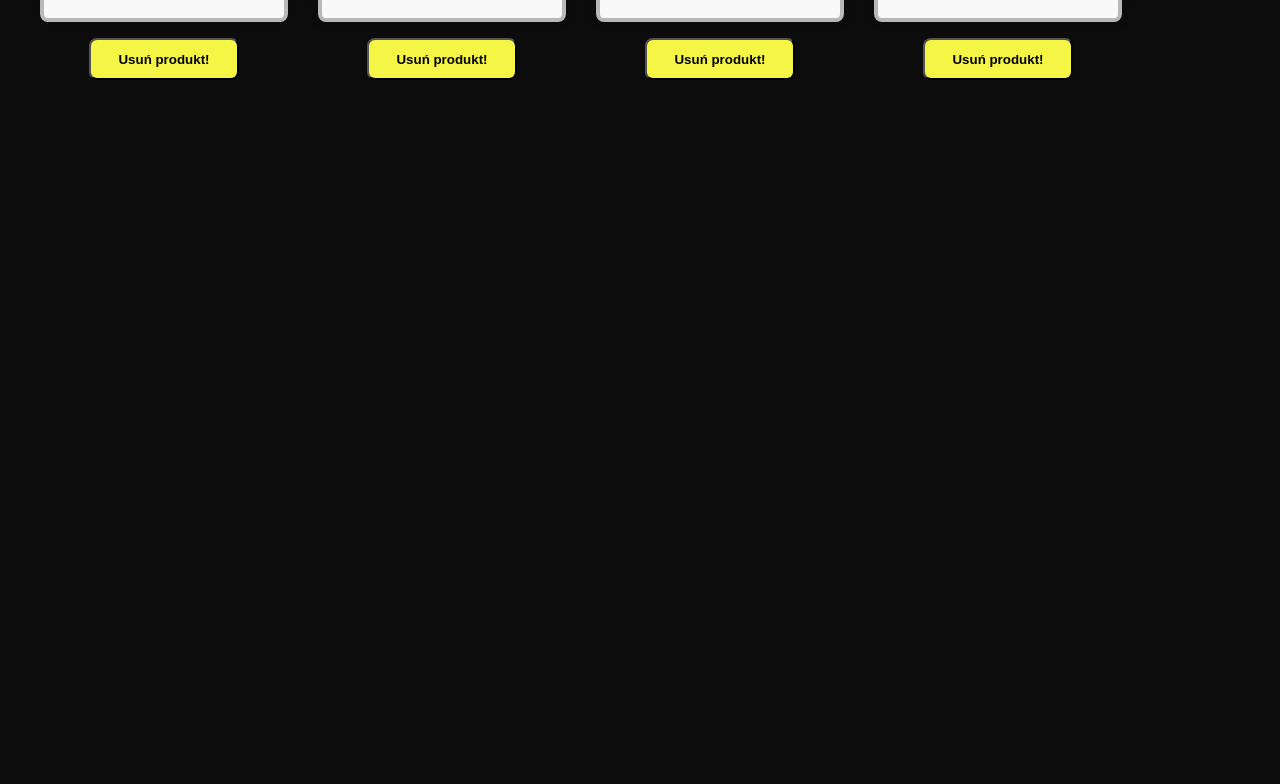
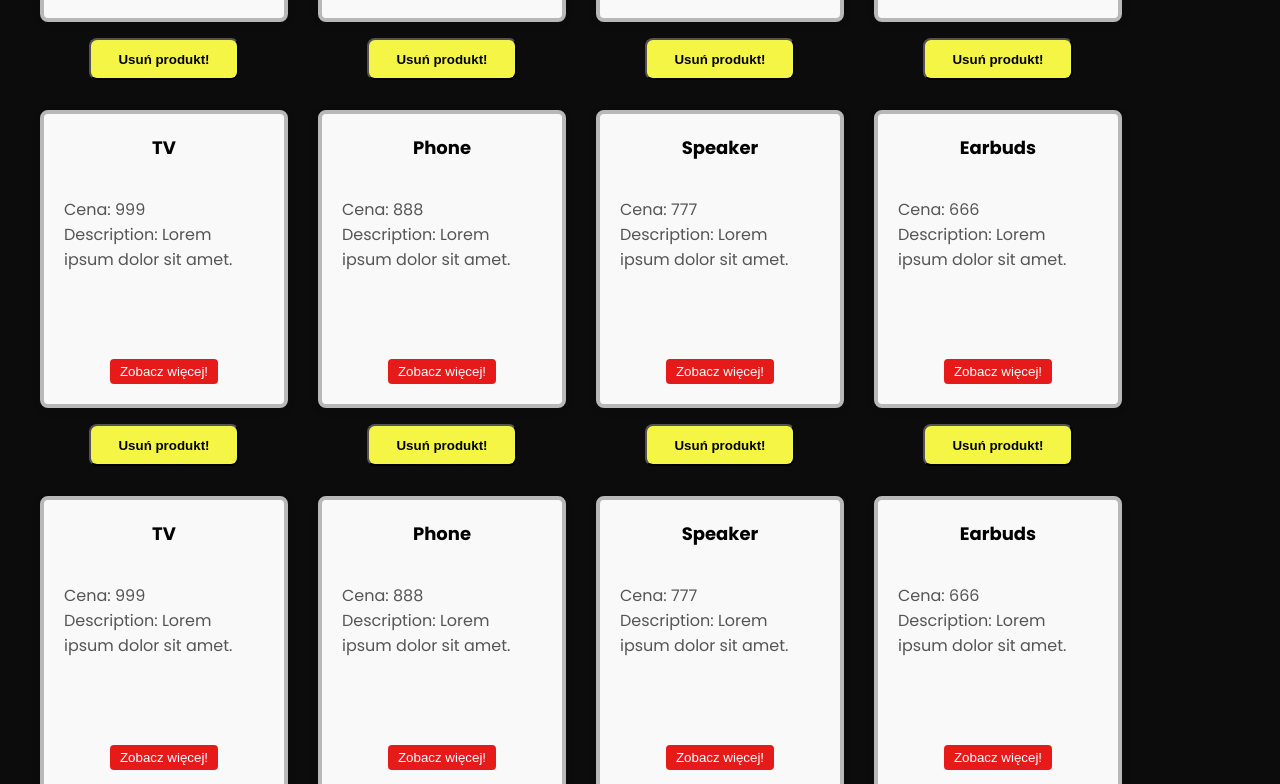
Before and after one commit to Hvlikk/product-catalog, an Angular app: page /products in a window 1280 px wide. Shown: the part 930-1714 px from the top of the page. Before the commit the page ends 1010 px from the top, so only its background shows below. Built offline with nearby package versions, Linux system fonts and the light colour scheme.

Commit message:
Implemented infinite-scroll with data lazy loading, need to implement lazy loading of components

```diff
--- a/package.json
+++ b/package.json
@@ -17,6 +17,7 @@
     "@angular/platform-browser": "^19.2.0",
     "@angular/platform-browser-dynamic": "^19.2.0",
     "@angular/router": "^19.2.0",
+    "ngx-infinite-scroll": "^19.0.0",
     "rxjs": "~7.8.0",
     "tslib": "^2.3.0",
     "zone.js": "~0.15.0"
--- a/src/app/components/product-list-component/product-list-component.component.html
+++ b/src/app/components/product-list-component/product-list-component.component.html
@@ -62,5 +62,12 @@
                 </div>
             </div>
         </div>
+        <div *ngIf="loading" class="loading-indicator">
+            Ładowanie...
+        </div>
+
+        <div *ngIf="hasMoreItems && !loading" class="load-more-button">
+            <button (click)="loadMoreProducts()">Załaduj więcej</button>
+        </div>
     </div>
 </div>
--- a/src/app/components/product-list-component/product-list-component.component.scss
+++ b/src/app/components/product-list-component/product-list-component.component.scss
@@ -17,6 +17,18 @@
     display: flex;
     flex-direction: column;
     align-items: center;
+    animation: fadeInUp 0.5s ease;
+
+    @keyframes fadeInUp {
+        from {
+        opacity: 0;
+        transform: translateY(10px);
+        }
+        to {
+        opacity: 1;
+        transform: translateY(0);
+        }
+    }
 
     & .button-wrapper {
         display: flex;
--- a/src/app/components/product-list-component/product-list-component.component.ts
+++ b/src/app/components/product-list-component/product-list-component.component.ts
@@ -1,4 +1,4 @@
-import { Component, inject, signal } from '@angular/core';
+import { Component, inject, OnInit, signal } from '@angular/core';
 import { ProductItemComponentComponent } from '../product-item-component/product-item-component.component';
 import { Product } from '../../models/product.model';
 import { CommonModule } from '@angular/common';
@@ -6,6 +6,8 @@ import { Form, FormBuilder, FormGroup, FormsModule, ReactiveFormsModule, Validat
 import { Router, RouterLink } from '@angular/router';
 import { ProductService } from '../../services/product.service';
 import { ProductFilterPipe } from '../../pipes/product-filter.pipe';
+import { InfiniteScrollDirective } from 'ngx-infinite-scroll';
+import { HostListener } from '@angular/core';
 
 @Component({
   selector: 'app-product-list-component',
@@ -14,13 +16,15 @@ import { ProductFilterPipe } from '../../pipes/product-filter.pipe';
   templateUrl: './product-list-component.component.html',
   styleUrl: './product-list-component.component.scss'
 })
-export class ProductListComponentComponent {
+export class ProductListComponentComponent implements OnInit {
     prodService = inject(ProductService);
     newItemName = signal('Test');
     newItemPrice = signal(1500);
     user = signal('Mateusz');
     product: Product | undefined;
     searchTerm = '';
+    hasMoreItems : boolean = true;
+    loading : boolean = false;
 
     newProduct = {
       name: '',
@@ -31,7 +35,6 @@ export class ProductListComponentComponent {
     productForm: FormGroup;
     products: Product[] = this.prodService.getProducts();
 
-
     constructor(private fb: FormBuilder) {
       this.productForm = this.fb.group({
         name: ['', [Validators.required, Validators.minLength(2)]],
@@ -40,9 +43,31 @@ export class ProductListComponentComponent {
     }
 
 
-  addProduct() {
-    this.prodService.addProduct(this.newItemName(), +this.newItemPrice());
-  }
+
+    ngOnInit() {
+      this.loadProducts();
+    }
+
+    loadProducts() {
+      this.loading = true;
+      this.products = this.prodService.getProducts(1, 10);
+      this.loading = false;
+    }
+
+    loadMoreProducts() {
+      console.log("Loadmore:", this.loading, this.hasMoreItems)
+      if (!this.loading && this.hasMoreItems) {
+        this.loading = true;
+        const newProducts = this.prodService.loadNextPage();
+        if (newProducts.length > 0) {
+          this.products.push(...newProducts); // Dodaj nowe produkty do listy
+        } else {
+          this.hasMoreItems = false; // Brak kolejnych produktów do załadowania
+        }
+        this.loading = false;
+      }
+    }
+
 
   onDeleteProduct(id: number) {
     this.prodService.onDeleteProduct(id);
@@ -55,16 +80,32 @@ export class ProductListComponentComponent {
 
   submitTempDrivenForm() {
     this.prodService.addProduct(this.newProduct.name, this.newProduct.price);
-
+    this.prodService.resetPagination();
+    this.hasMoreItems = true;
+    this.loadProducts(); // przeładowanie od nowa po dodaniu produktu
   }
 
   submitReactiveForm() {
     if (this.productForm.valid) {
       const productData = this.productForm.value;
-      console.log(productData);
       this.prodService.addProduct(productData.name, productData.price);
+      this.prodService.resetPagination();
+      this.hasMoreItems = true;
+      this.loadProducts(); // przeładowanie od nowa po dodaniu produktu
     } else {
       console.error("Form is invalid!")
     }
   }
+
+  @HostListener('window:scroll', [])
+  onScroll() {
+    console.log('scrolling...');  // Debugowanie, aby sprawdzić, czy scroll jest wywoływany
+    const bottom = window.innerHeight + window.scrollY >= document.documentElement.scrollHeight;
+    console.log(`bottom reached: ${bottom} loading: ${this.loading}, hasmore: ${this.hasMoreItems}`);  // Debugowanie, aby sprawdzić, czy warunek jest spełniony
+
+    if (bottom && !this.loading && this.hasMoreItems) {
+      console.log("Load more!")
+      this.loadMoreProducts();
+    }
+  }
 }
--- a/src/app/services/product.service.ts
+++ b/src/app/services/product.service.ts
@@ -15,10 +15,35 @@ export class ProductService {
       {id: 2, name: "Phone", price: 888, photo:'assets/placeholder.png'},
       {id: 3, name: "Speaker", price: 777, photo:'assets/placeholder.png'},
       {id: 4, name: "Earbuds", price: 666, photo:'assets/placeholder.png'},
+      {id: 5, name: "TV", price: 999, photo:'assets/placeholder.png'},
+      {id: 6, name: "Phone", price: 888, photo:'assets/placeholder.png'},
+      {id: 7, name: "Speaker", price: 777, photo:'assets/placeholder.png'},
+      {id: 8, name: "Earbuds", price: 666, photo:'assets/placeholder.png'},
+      {id: 9, name: "TV", price: 999, photo:'assets/placeholder.png'},
+      {id: 10, name: "Phone", price: 888, photo:'assets/placeholder.png'},
+      {id: 11, name: "Speaker", price: 777, photo:'assets/placeholder.png'},
+      {id: 12, name: "Earbuds", price: 666, photo:'assets/placeholder.png'},
+      {id: 13, name: "TV", price: 999, photo:'assets/placeholder.png'},
+      {id: 14, name: "Phone", price: 888, photo:'assets/placeholder.png'},
+      {id: 15, name: "Speaker", price: 777, photo:'assets/placeholder.png'},
+      {id: 16, name: "Earbuds", price: 666, photo:'assets/placeholder.png'},
   ]
 
-  getProducts() : Product[] {
-    return this.products;
+  private currentPage = 0;
+  private pageSize = 10;
+  private loadedSize : number = 0;
+
+
+  loadNextPage(): Product[] {
+    this.currentPage++;
+    return this.getProducts(this.currentPage, this.pageSize);
+  }
+
+  getProducts(page: number = 1, pageSize: number = 10) : Product[] {
+    this.currentPage = page;
+    const start = (page - 1) * pageSize;
+    const end = start + pageSize;
+    return this.products.slice(start, end);
   }
 
   getProductById(id: number) : Product | undefined {
@@ -32,9 +57,13 @@ export class ProductService {
     }
   }
 
+  resetPagination() {
+    this.currentPage = 1;
+  }
+
   addProduct(newItemName: string, newItemPrice: number) {
-    console.log();
-    this.products.push({id: this.products.length + 1, name: newItemName, price: newItemPrice, photo: 'assets/placeholder.png'});
+    const newProduct : Product = {id: this.products.length+1, name: newItemName, price: newItemPrice, photo: 'assets/placeholder.png'};
+    this.products = [...this.products, newProduct];
     console.log(this.products);
   }
 
```
Also changed, not shown: 1 other file (tests, documents, lock files or other folders).
